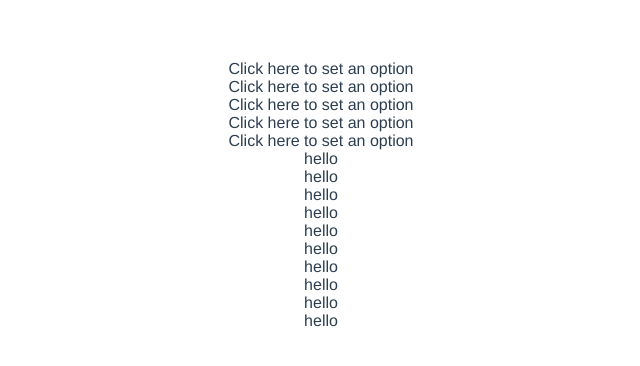
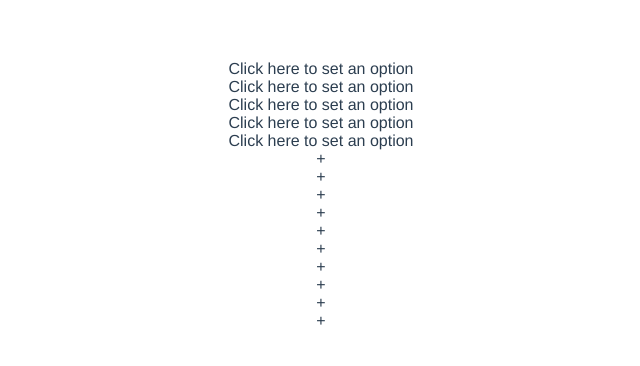
Before and after one commit to erinknowles0501/decision-pyramid, a Vue app: page / in a window 1280 px wide. Shown: the top 366 px of the page, without its empty margins (319-959 px from the left). Built offline with nearby package versions, Linux system fonts and the light colour scheme.

Commit message:
Working decision-matchup generator (optionA+optionB, optionA+optionC, optionB+optionC, etc)

```diff
--- a/src/App.vue
+++ b/src/App.vue
@@ -1,13 +1,16 @@
 <template>
     <div id="app">
         <DecisionOption
-            v-for="(option, index) in options"
-            :key="`option-${index}`"
-            v-model="options[index]"
+            v-for="option in options"
+            :key="`option-${option.id}`"
+            v-model="option.text"
         />
         <DecisionPicker
-            v-for="decision in getPickersNumber"
-            :key="`decision-${decision}`"
+            v-for="decision in getDecisions"
+            :key="`decision-${decision.option1.id}-${decision.option2.id}`"
+            v-model="decision.decision"
+            :option1="decision.option1"
+            :option2="decision.option2"
         />
     </div>
 </template>
@@ -24,7 +27,14 @@ export default {
     },
     data() {
         return {
-            options: ["", "", "", "", ""],
+            options: [
+                { text: "", id: 1 },
+                { text: "", id: 2 },
+                { text: "", id: 3 },
+                { text: "", id: 4 },
+                { text: "", id: 5 },
+            ],
+            decisions: [],
         };
     },
     computed: {
@@ -34,8 +44,41 @@ export default {
             for (i = 1; i < this.options.length; i++) {
                 count += this.options.length - i;
             }
-            console.log("count", count);
             return count;
+        },
+        getDecisions() {
+            // for Vue reactivity, push to this temp array, and set this.decisions to this at the end.
+            let tmpDecisions = [];
+
+            // for every option there is,
+            // create a decision object that compares that option
+            // against every other option.
+            // prevent duplicates (ie entries for option1: A, option2: B AND option1: B, option2: A.)
+
+            // start at first option
+            // create decision object for option+[every option between currentOption+1 and optoins.length-1]
+            // loop again at second option+[every option between currentOption+1 and options.length-1]
+            // keep doing this until second-last option (last option will have no matches)
+            this.options.forEach((option) => {
+                let currentOptionI = this.options.indexOf(option);
+                console.log("currentOptionI", currentOptionI);
+
+                let compareOptionI = currentOptionI + 1;
+                console.log("compareOptionI start", compareOptionI);
+                while (compareOptionI < this.options.length) {
+                    // get next option in list
+                    console.log("current compare option i", compareOptionI);
+                    tmpDecisions.push({
+                        option1: option,
+                        option2: this.options[compareOptionI],
+                        decision: null,
+                    });
+                    compareOptionI += 1;
+                }
+                //}
+            });
+            console.log("tempdecisions", tmpDecisions);
+            return tmpDecisions;
         },
     },
 };
--- a/src/components/DecisionPicker.vue
+++ b/src/components/DecisionPicker.vue
@@ -1,9 +1,10 @@
 <template>
-    <div>{{ "hello" }}</div>
+    <div>{{ option1.text }} + {{ option2.text }}</div>
 </template>
 
 <script>
 export default {
     name: "decision-picker",
+    props: ["value", "option1", "option2"],
 };
 </script>
```
